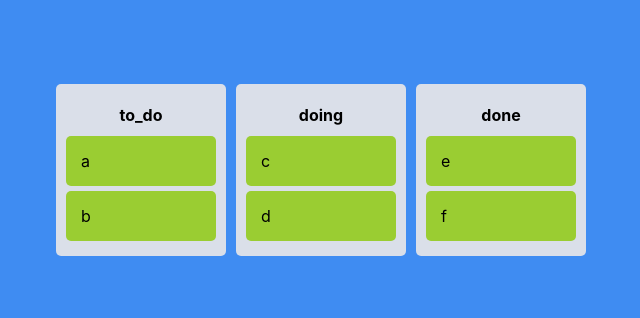
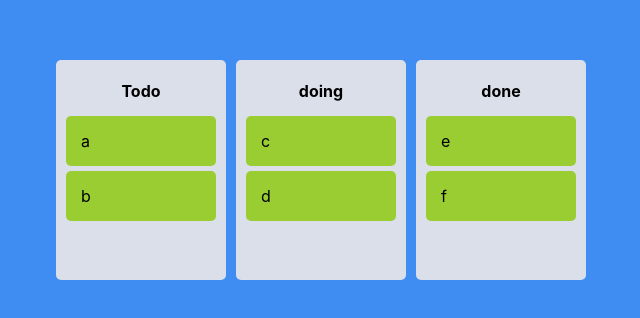
Before and after one commit to Leeseunghwan7305/recoil-board, a React (Create React App) app: page / in a window 1280 px wide. Shown: the part 230-548 px from the top of the page, without its empty margins (319-959 px from the left). Built offline with nearby package versions, Linux system fonts and the light colour scheme.

Commit message:
isDraggingOver , draggingFromThisWith

```diff
--- a/src/Components/Board.tsx
+++ b/src/Components/Board.tsx
@@ -8,29 +8,60 @@ const Wrapper = styled.ul`
   padding: 10px;
   margin: 5px;
   width: 150px;
+  min-height: 200px;
   border-radius: 5px;
+  display: flex;
+  flex-direction: column;
+  display: flex;
+  flex-direction: column;
 `;
 const Title = styled.h1`
   font-size: 16px;
   text-align: center;
 `;
+
+const Area = styled.div<IDragging>`
+  flex-grow: 1;
+  background-color: ${(props) =>
+    props.isDraggingOver
+      ? "pink"
+      : props.isDraggingFromThis
+      ? "red"
+      : "transparent"};
+  transition: all 0.5s;
+`;
+interface IDragging {
+  isDraggingOver: boolean;
+  isDraggingFromThis: boolean;
+}
 interface IBoardProps {
   toDos: string[];
   boardID: string;
 }
 const Board = ({ toDos, boardID }: IBoardProps) => {
   return (
+    <Wrapper>
+      <Title>{boardID}</Title>
       <Droppable droppableId={boardID}>
-      {(magic) => (
-        <Wrapper ref={magic.innerRef} {...magic.droppableProps}>
-          <Title>{boardID}</Title>
+        {(magic, info) => (
+          <Area
+            isDraggingOver={info.isDraggingOver}
+            isDraggingFromThis={Boolean(info.draggingFromThisWith)}
+            ref={magic.innerRef}
+            {...magic.droppableProps}
+          >
             {toDos.map((todo, index) => (
-            <DraggableCard key={todo} index={index} todo={todo}></DraggableCard>
+              <DraggableCard
+                key={todo}
+                index={index}
+                todo={todo}
+              ></DraggableCard>
             ))}
             {magic.placeholder}
-        </Wrapper>
+          </Area>
         )}
       </Droppable>
+    </Wrapper>
   );
 };
 
--- a/src/Components/DraggableCard.tsx
+++ b/src/Components/DraggableCard.tsx
@@ -11,6 +11,7 @@ const Llist = styled.li`
   padding: 15px;
   margin: 5px 0;
   border-radius: 5px;
+  flex-grow: 1;
 `;
 const DraggableCard = ({ todo, index }: IDragabbleCardProps) => {
   console.log(todo);
--- a/src/atom.tsx
+++ b/src/atom.tsx
@@ -6,7 +6,7 @@ interface IToDoState {
 export const atomTodo = atom<IToDoState>({
   key: "todo",
   default: {
-    to_do: ["a", "b"],
+    Todo: ["a", "b"],
     doing: ["c", "d"],
     done: ["e", "f"],
   },
```
Lines whose indentation alone changed are shown as unchanged.
